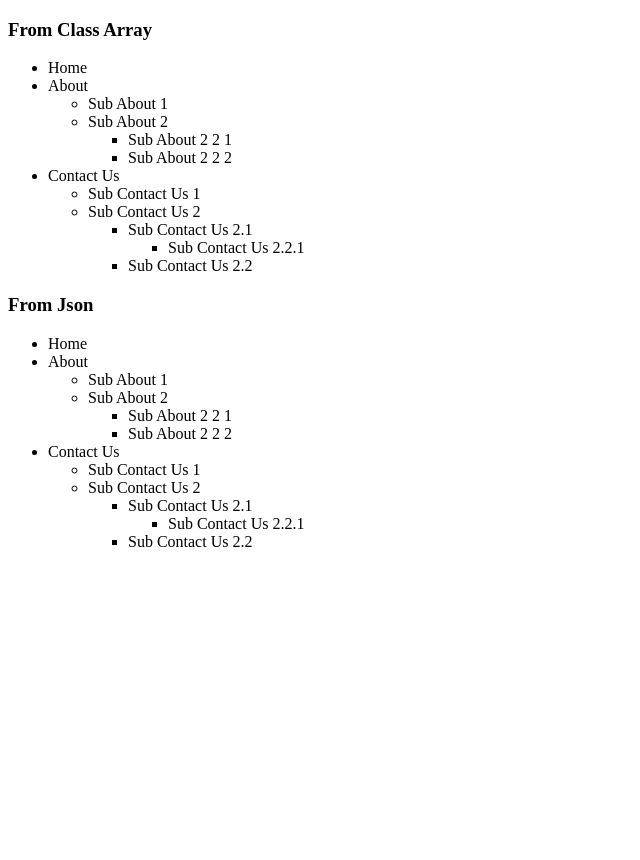
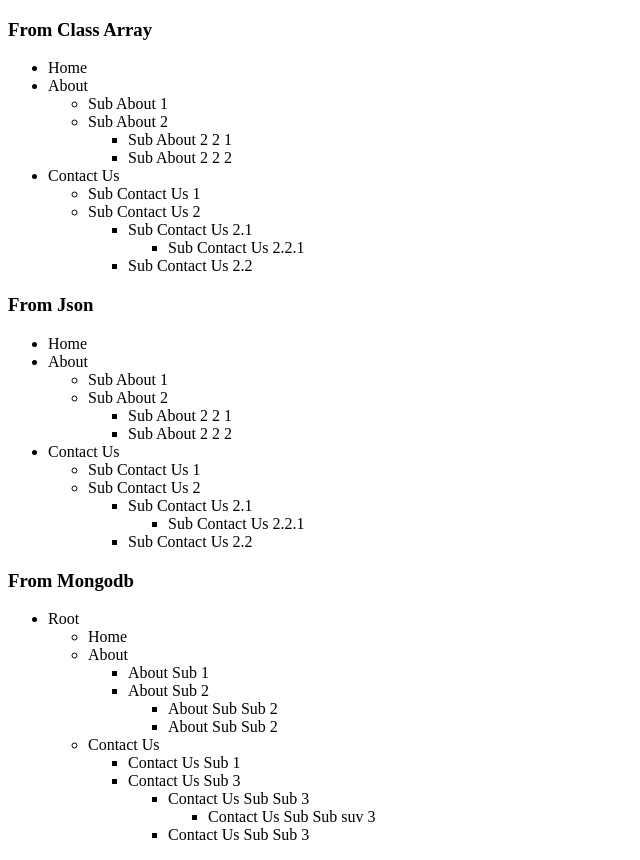
Before and after one commit to shervinmontajam/recursive-function, a plain HTML site: page index.html in a window 1280 px wide. Shown: the whole page, without its empty margins (0-640 px from the left). Before the commit the page ends 800 px from the top, so only its background shows below. Drawn offline with Linux system fonts and the light colour scheme.

Commit message:
mongodb Document Data

```diff
--- a/index.html
+++ b/index.html
@@ -13,6 +13,7 @@
     <script type="text/javascript" src="recursive.js" defer></script>
     <script type="text/javascript" src="class.js" defer></script>
     <script type="text/javascript" src="json.js" defer></script>
+    <script type="text/javascript" src="mongo-doc.js" defer></script>
 
     <title>Menu List Tree</title>
   </head>
@@ -26,5 +27,9 @@
       <h3>From Json</h3>
       <div id="pnlMenuJson"></div>
     </div>
+    <div>
+      <h3>From Mongodb</h3>
+      <div id="pnlMenuMongodb"></div>
+    </div>
   </body>
 </html>
--- a/json.js
+++ b/json.js
@@ -9,7 +9,7 @@ const menuListJson = [
     ]},
     {"id":"3","name":"Contact Us","items":[
         {"id":"3.1","name":"Sub Contact Us 1","items":[]},
-        {"id":"3.1","name":"Sub Contact Us 2","items":[
+        {"id":"3.2","name":"Sub Contact Us 2","items":[
             {"id":"3.2.1","name":"Sub Contact Us 2.1","items":[
                 {"id":"3.2.1.1","name":"Sub Contact Us 2.2.1","items":[]}]}
                 ,{"id":"3.2.2","name":"Sub Contact Us 2.2","items":[]}
--- /dev/null
+++ b/mongo-doc.js
@@ -0,0 +1,24 @@
+const menuListMongo = [
+    { "id": 1, parent: null, "name": "Root" },
+
+    { "id": 2, parent: 1, "name": "Home" },
+    { "id": 3, parent: 1, "name": "About" },
+    { "id": 4, parent: 1, "name": "Contact Us" },
+
+    { "id": 5, parent: 3, "name": "About Sub 1" },
+    { "id": 6, parent: 3, "name": "About Sub 2" },
+    { "id": 7, parent: 6, "name": "About Sub Sub 2" },
+    { "id": 8, parent: 6, "name": "About Sub Sub 2" },
+
+
+    { "id": 9, parent: 4, "name": "Contact Us Sub 1" },
+    { "id": 10, parent: 4, "name": "Contact Us Sub 3" },
+    { "id": 11, parent: 10, "name": "Contact Us Sub Sub 3" },
+    { "id": 12, parent: 10, "name": "Contact Us Sub Sub 3" },
+    { "id": 13, parent: 11, "name": "Contact Us Sub Sub suv 3" },
+
+
+];
+
+
+readItemsFromMongoDB(menuListMongo, document.getElementById('pnlMenuMongodb'));
--- a/recursive.js
+++ b/recursive.js
@@ -23,9 +23,53 @@ const readChildItems = function (childList, liElement) {
         li.textContent = menu.name;
         output.append(li);
 
-        if(menu.items.length > 0)
+        if (menu.items.length > 0)
             readChildItems(menu.items, li);
     }
 
     liElement.append(output);
 }
+
+
+
+
+
+
+
+
+
+const readItemsFromMongoDB = function (menuList, pnl) {
+
+    const output = document.createElement('ul');
+    const root = menuList.filter(m => m.parent === null);
+
+    for (menu of root) {
+        let li = document.createElement('li');
+        li.textContent = menu.name;
+        output.append(li);
+
+        var subList = menuList.filter(m=> m.parent === menu.id);
+        if(subList.length > 0)
+        readChildItemsFromMongoDB(menuList, subList, li);
+    }
+
+    pnl.append(output);
+}
+
+const readChildItemsFromMongoDB = function (menuList, subMenuList, liElement) {
+
+    const output = document.createElement('ul');
+
+    for (menu of subMenuList) {
+
+        let li = document.createElement('li');
+        li.textContent = menu.name;
+        output.append(li);
+
+        var subList = menuList.filter(m=> m.parent === menu.id);
+        if(subList.length > 0)
+        readChildItemsFromMongoDB(menuList, subList, li);
+    }
+
+    liElement.append(output);
+}
```
